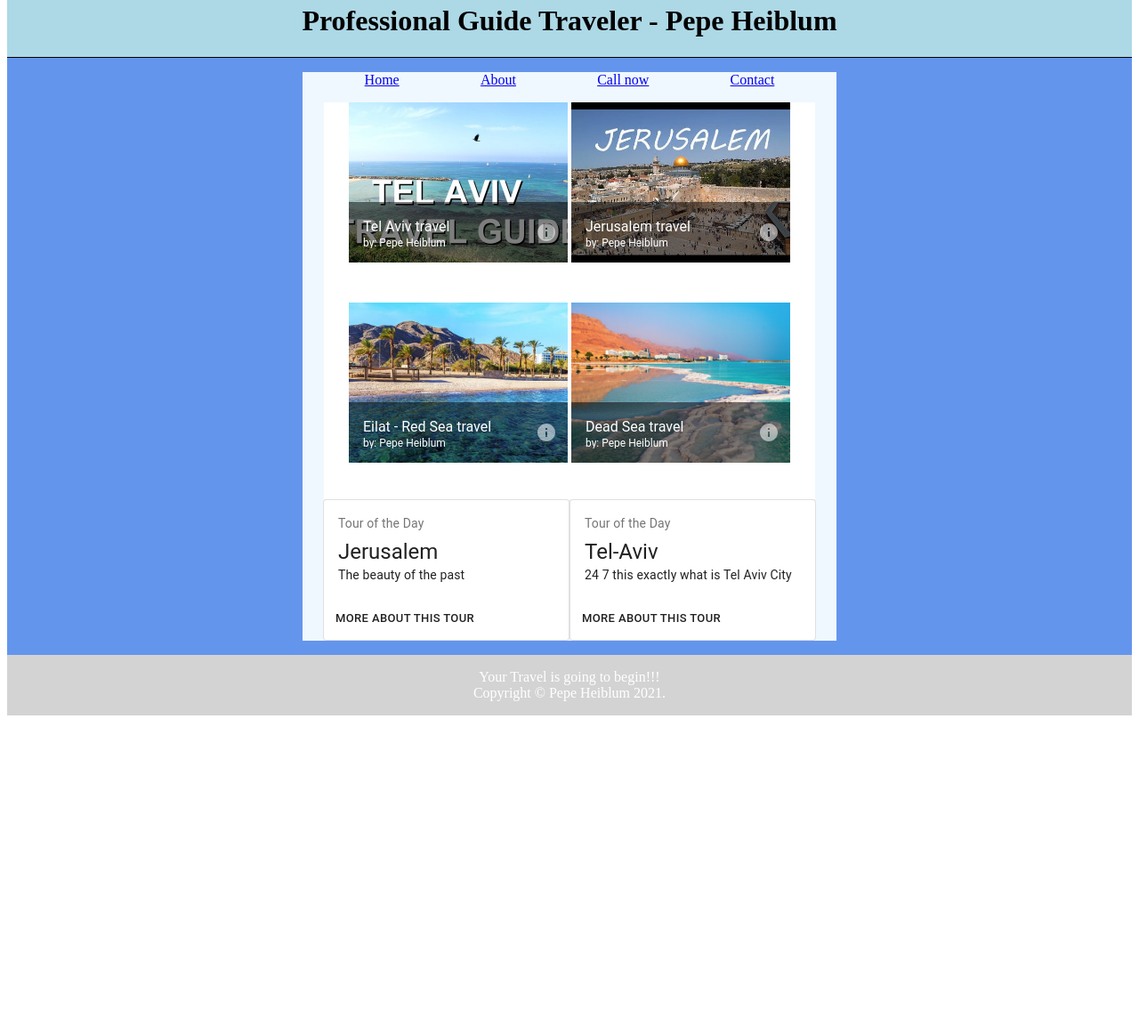
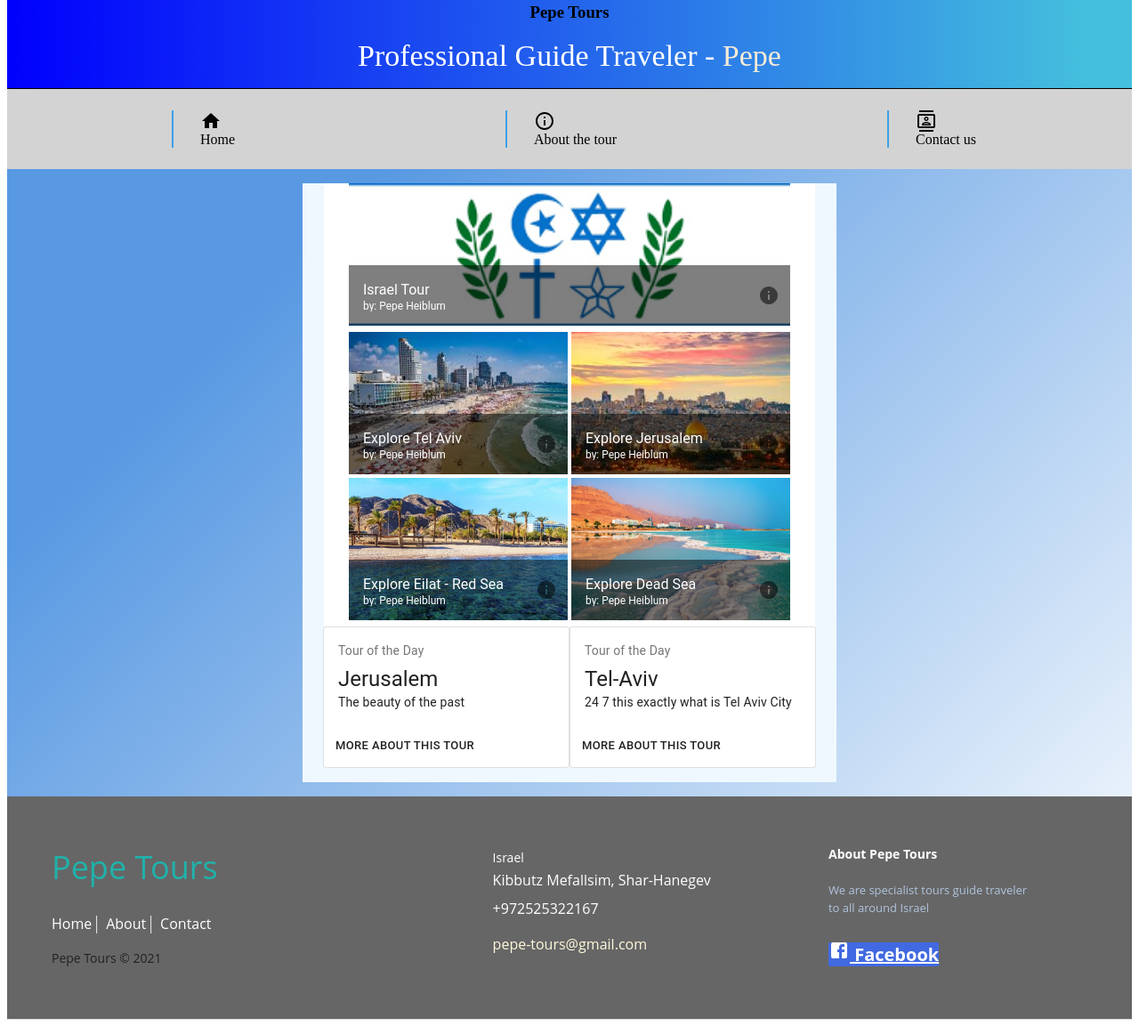
Before and after one commit to Srul123/guide-traveler, a Gatsby site: page / in a window 1280 px wide. Shown: the part 24-1177 px from the top of the page at 89% size. Before the commit the page ends 836 px from the top, so only its background shows below. Built offline with nearby package versions, Linux system fonts and the light colour scheme; Gatsby itself is replaced by a stand-in of ours.

Commit message:
finish home page

```diff
--- /dev/null
+++ b/src/components/Layout.js
@@ -0,0 +1,21 @@
+import React from "react"
+import Container from "@material-ui/core/Container"
+import Header from "./header/Header"
+import NavBar from "./nav-bar/navBar"
+import Footer from "./footer/Footer"
+
+function Layout ({children}) {
+    return (
+      <div className={"main-cover"}>
+        <Header />
+        <NavBar />
+        <Container maxWidth="sm" style={{background: "aliceblue", paddingBottom:"2vh"}}>
+          {/* content for each page */}
+            {children}
+        </Container>
+        <Footer />
+      </div>
+    )
+}
+
+export default Layout
--- a/src/components/NavBarLinks/NavBarLinks.js
+++ /dev/null
@@ -1,18 +0,0 @@
-import React from "react"
-import { Link } from "gatsby"
-import "./NavBarLinks.scss";
-
-function NavBarLinks() {
-  return (
-    <nav>
-      <div className={"links"}>
-        <Link to={"/"}> Home </Link>
-        <Link to={"/about"}>About</Link>
-        <a href="tel:+972547152947">Call now</a>
-        <Link to={"/contact"}> Contact </Link>
-      </div>
-    </nav>
-  )
-}
-
-export default NavBarLinks
--- a/src/components/NavBarLinks/NavBarLinks.scss
+++ /dev/null
@@ -1,8 +0,0 @@
-nav {
-  margin-top: 2vh;
-  margin-bottom: 2vh;
-  .links {
-    display: flex;
-    justify-content: space-around;
-  }
-}
--- a/src/components/footer/Footer.js
+++ b/src/components/footer/Footer.js
@@ -1,14 +1,61 @@
 import React from "react"
 import "./Footer.scss";
+import { Link } from "gatsby"
+import FacebookIcon from '@material-ui/icons/Facebook';
 
 function Footer() {
     return (
       <div className={"footer"}>
-        <p>
-          Your Travel is going to begin!!!
-          <br/>
-          Copyright © Pepe Heiblum 2021.
-        </p>
+        <footer className="footer-distributed">
+
+          <div className="footer-left">
+
+            <h3><span>Pepe Tours</span></h3>
+
+            <p className="footer-links">
+              <Link to="/" className="link-1">Home</Link>
+
+              <Link to="/about">About</Link>
+
+              <Link to="/contact">Contact</Link>
+            </p>
+
+            <p className="footer-company-name">Pepe Tours © 2021</p>
+          </div>
+
+          <div className="footer-center">
+
+            <div>
+              <i className="fa fa-map-marker"></i>
+              <p><span>Israel</span> Kibbutz Mefallsim, Shar-Hanegev</p>
+            </div>
+
+            <div>
+              <i className="fa fa-phone"></i>
+              <p>+972525322167</p>
+            </div>
+
+            <div>
+              <i className="fa fa-envelope"></i>
+              <p><Link to="mailto:support@company.com">pepe-tours@gmail.com</Link></p>
+            </div>
+
+          </div>
+
+          <div className="footer-right">
+
+            <p className="footer-company-about">
+              <span>About Pepe Tours</span>
+              We are specialist tours guide traveler to all around Israel
+            </p>
+
+            <div className="footer-icons">
+             <Link to="#"><FacebookIcon /> Facebook</Link>
+            </div>
+
+          </div>
+
+        </footer>
       </div>
     )
 }
--- a/src/components/footer/Footer.scss
+++ b/src/components/footer/Footer.scss
@@ -8,4 +8,206 @@
   width: 100%;
   color: white;
   text-align: center;
+  @import url(https://fonts.googleapis.com/css?family=Open+Sans:400,500,300,700);
+
+  * {
+    font-family: Open Sans;
+  }
+
+  footer {
+    display: flex;
+  }
+  section {
+    width: 100%;
+    display: inline-block;
+    background: #333;
+    height: 50vh;
+    text-align: center;
+    font-size: 22px;
+    font-weight: 700;
+    text-decoration: underline;
+  }
+
+  .footer-distributed{
+    background: #666;
+    box-shadow: 0 1px 1px 0 rgba(0, 0, 0, 0.12);
+    box-sizing: border-box;
+    width: 100%;
+    text-align: left;
+    font: bold 16px sans-serif;
+    padding: 55px 50px;
+  }
+
+  .footer-distributed .footer-left,
+  .footer-distributed .footer-center,
+  .footer-distributed .footer-right{
+    display: inline-block;
+    vertical-align: top;
+  }
+
+  /* Footer left */
+
+  .footer-distributed .footer-left{
+    width: 40%;
+  }
+
+  /* The company logo */
+
+  .footer-distributed h3{
+    color:  #ffffff;
+    font: normal 36px 'Open Sans', cursive;
+    margin: 0;
+  }
+
+  .footer-distributed h3 span{
+    color:  lightseagreen;
+  }
+
+  /* Footer links */
+
+  .footer-distributed .footer-links{
+    color:  #ffffff;
+    margin: 20px 0 12px;
+    padding: 0;
+  }
+
+  .footer-distributed .footer-links a{
+    display:inline-block;
+    line-height: 1.8;
+    font-weight:400;
+    text-decoration: none;
+    color:  inherit;
+  }
+
+  .footer-distributed .footer-company-name{
+    color:  #222;
+    font-size: 14px;
+    font-weight: normal;
+    margin: 0;
+  }
+
+  /* Footer Center */
+
+  .footer-distributed .footer-center{
+    width: 35%;
+  }
+
+  .footer-distributed .footer-center i{
+    background-color:  #33383b;
+    color: #ffffff;
+    font-size: 25px;
+    width: 38px;
+    height: 38px;
+    border-radius: 50%;
+    text-align: center;
+    line-height: 42px;
+    margin: 10px 15px;
+    vertical-align: middle;
+  }
+
+  .footer-distributed .footer-center i.fa-envelope{
+    font-size: 17px;
+    line-height: 38px;
+  }
+
+  .footer-distributed .footer-center p{
+    display: inline-block;
+    color: #ffffff;
+    font-weight:400;
+    vertical-align: middle;
+    margin:0;
+  }
+
+  .footer-distributed .footer-center p span{
+    display:block;
+    font-weight: normal;
+    font-size:14px;
+    line-height:2;
+  }
+
+  .footer-distributed .footer-center p a{
+    color:  cornsilk;
+    text-decoration: none;
+  }
+
+  .footer-distributed .footer-links a:before {
+    content: "|";
+    font-weight:300;
+    font-size: 20px;
+    left: 0;
+    color: #fff;
+    display: inline-block;
+    padding-right: 5px;
+  }
+
+  .footer-distributed .footer-links .link-1:before {
+    content: none;
+  }
+
+  /* Footer Right */
+
+  .footer-distributed .footer-right{
+    width: 20%;
+  }
+
+  .footer-distributed .footer-company-about{
+    line-height: 20px;
+    color:  lightsteelblue;
+    font-size: 13px;
+    font-weight: normal;
+    margin: 0;
+  }
+
+  .footer-distributed .footer-company-about span{
+    display: block;
+    color:  #ffffff;
+    font-size: 14px;
+    font-weight: bold;
+    margin-bottom: 20px;
+  }
+
+  .footer-distributed .footer-icons{
+    margin-top: 25px;
+  }
+
+  .footer-distributed .footer-icons a{
+    //display: inline-block;
+    width: 35px;
+    height: 35px;
+    cursor: pointer;
+    background-color:  royalblue;
+    border-radius: 2px;
+
+    font-size: 20px;
+    color: #ffffff;
+    text-align: center;
+    line-height: 35px;
+
+    margin-right: 3px;
+    margin-bottom: 5px;
+  }
+
+  /* If you don't want the footer to be responsive, remove these media queries */
+
+  @media (max-width: 880px) {
+
+    .footer-distributed{
+      font: bold 14px sans-serif;
+    }
+
+    .footer-distributed .footer-left,
+    .footer-distributed .footer-center,
+    .footer-distributed .footer-right{
+      display: block;
+      width: 100%;
+      margin-bottom: 40px;
+      text-align: center;
+    }
+
+    .footer-distributed .footer-center i{
+      margin-left: 0;
+    }
+
+  }
+
 }
--- a/src/components/header/Header.js
+++ b/src/components/header/Header.js
@@ -1,12 +1,13 @@
-import React from "react";
-import "./Header.scss";
+import React from "react"
+import "./Header.scss"
 
-function  Header() {
-    return (
-      <div className={"header"}>
-          <h1>Professional Guide Traveler - Pepe Heiblum</h1>
-      </div>
-    )
+function Header() {
+  return (
+    <div className={"header"}>
+      <h3>Pepe Tours</h3>
+      <h1>Professional Guide Traveler - <span style={{ color: "antiquewhite" }}> Pepe</span></h1>
+    </div>
+  )
 }
 
 export default Header
--- a/src/components/header/Header.scss
+++ b/src/components/header/Header.scss
@@ -1,6 +1,13 @@
 .header {
   display: flex;
+  flex-direction: column;
+  align-items: center;
   justify-content: center;
   border-bottom: 1px solid;
-  background: lightblue;
+  background: rgb(2,0,36);
+  background: linear-gradient(
+                  90deg
+          , #020024 0%, #0000fd 0%, #44bfdd 96%);
+  h1 { color: white;
+    font-family: 'arvo', arvo; font-size: 34px; font-weight: 300; line-height: 40px; margin: 0 0 16px; }
 }
--- /dev/null
+++ b/src/components/images/BasicImageList.js
@@ -0,0 +1,95 @@
+import React from 'react';
+import { makeStyles } from '@material-ui/core/styles';
+import ImageList from '@material-ui/core/ImageList';
+import ImageListItem from '@material-ui/core/ImageListItem';
+import image_israel_flag from "../../../static/israel_flag.png"
+import image_tel_aviv from "../../../static/tel_aviv_city.jpg"
+import image_jerusalem from "../../../static/jerusalem_city.jpg"
+import image_eilat from "../../../static/eilat.jpg"
+import image_dead_sea from "../../../static/dead_sea.jpg"
+import IconButton from "@material-ui/core/IconButton"
+import InfoIcon from "@material-ui/icons/Info"
+import ImageListItemBar from "@material-ui/core/ImageListItemBar"
+
+const useStyles = makeStyles((theme) => ({
+  root: {
+    display: 'flex',
+    flexWrap: 'wrap',
+    justifyContent: 'space-around',
+    overflow: 'hidden',
+    backgroundColor: theme.palette.background.paper,
+  },
+  imageList: {
+    width: 500,
+    height: 450,
+  },
+}));
+
+
+export default function BasicImageList() {
+  const classes = useStyles();
+  const itemDataTitle = [
+    {
+      img: image_israel_flag,
+      title: "Israel Tour",
+      author: "Pepe Heiblum",
+    },
+    ];
+  const itemData = [
+    {
+      img: image_tel_aviv,
+      title: "Explore Tel Aviv",
+      author: "Pepe Heiblum",
+    },
+    {
+      img: image_jerusalem,
+      title: "Explore Jerusalem",
+      author: "Pepe Heiblum",
+    }, {
+      img: image_eilat,
+      title: "Explore Eilat - Red Sea",
+      author: "Pepe Heiblum",
+    }, {
+      img: image_dead_sea,
+      title: "Explore Dead Sea",
+      author: "Pepe Heiblum",
+    },
+  ];
+
+
+
+  return (
+    <div className={classes.root}>
+      <ImageList rowHeight={160} className={classes.imageList} cols={4} style={{height:"unset",marginBottom: "5px"}}>
+          <ImageListItem key={itemDataTitle[0].img} cols={4}>
+            <img src={itemDataTitle[0].img} alt={itemDataTitle[0].title} />
+            <ImageListItemBar
+              title={itemDataTitle[0].title}
+              subtitle={<span>by: {itemDataTitle[0].author}</span>}
+              actionIcon={
+                <IconButton aria-label={`info about ${itemDataTitle[0].title}`} className={classes.icon}>
+                  <InfoIcon />
+                </IconButton>
+              }
+            />
+          </ImageListItem>
+      </ImageList>
+      <ImageList rowHeight={160} className={classes.imageList} cols={4} style={{height:"unset",marginBottom: "5px"}}>
+        {itemData.map((item) => (
+          <ImageListItem key={item.img} cols={2}>
+            <img src={item.img} alt={item.title} />
+            <ImageListItemBar
+              title={item.title}
+              subtitle={<span>by: {item.author}</span>}
+              actionIcon={
+                <IconButton aria-label={`info about ${item.title}`} className={classes.icon}>
+                  <InfoIcon />
+                </IconButton>
+              }
+            />
+          </ImageListItem>
+        ))}
+      </ImageList>
+    </div>
+  );
+}
--- a/src/components/images/TitlebarImageList.js
+++ /dev/null
@@ -1,78 +0,0 @@
-import React from "react"
-import { makeStyles } from "@material-ui/core/styles"
-import ImageList from "@material-ui/core/ImageList"
-import ImageListItem from "@material-ui/core/ImageListItem"
-import ImageListItemBar from "@material-ui/core/ImageListItemBar"
-import IconButton from "@material-ui/core/IconButton"
-import InfoIcon from "@material-ui/icons/Info"
-import image_tel_aviv from "../../../static/tel_aviv.jpg";
-import image_jerusalem from "../../../static/jerusalem.jpg";
-import image_eilat from "../../../static/eilat.jpg";
-import image_dead_sea from "../../../static/dead_sea.jpg";
-
-
-const useStyles = makeStyles((theme) => ({
-  root: {
-    display: "flex",
-    flexWrap: "wrap",
-    justifyContent: "space-around",
-    overflow: "hidden",
-    backgroundColor: theme.palette.background.paper
-  },
-  imageList: {
-    width: 500,
-    height: 450
-  },
-  icon: {
-    color: "rgba(255, 255, 255, 0.54)"
-  }
-}))
-
-
-export default function TitlebarImageList() {
-  const classes = useStyles()
-  const itemData = [
-    {
-      img: image_tel_aviv,
-      title: "Tel Aviv travel",
-      author: "Pepe Heiblum"
-    },
-    {
-      img: image_jerusalem,
-      title: "Jerusalem travel",
-      author: "Pepe Heiblum"
-    }, {
-      img: image_eilat,
-      title: "Eilat - Red Sea travel",
-      author: "Pepe Heiblum"
-    }, {
-      img: image_dead_sea,
-      title: "Dead Sea travel",
-      author: "Pepe Heiblum"
-    },
-  ]
-
-  return (
-    <div className={classes.root}>
-      <ImageList rowHeight={180} className={classes.imageList}>
-        {/*<ImageListItem key="Subheader" cols={2} style={{ height: "auto" }}>*/}
-        {/*  <ListSubheader component="div">December</ListSubheader>*/}
-        {/*</ImageListItem>*/}
-        {itemData.map((item) => (
-          <ImageListItem key={item.img}>
-            <img src={item.img} alt={item.title} />
-            <ImageListItemBar
-              title={item.title}
-              subtitle={<span>by: {item.author}</span>}
-              actionIcon={
-                <IconButton aria-label={`info about ${item.title}`} className={classes.icon}>
-                  <InfoIcon />
-                </IconButton>
-              }
-            />
-          </ImageListItem>
-        ))}
-      </ImageList>
-    </div>
-  )
-}
--- /dev/null
+++ b/src/components/nav-bar/navBar.js
@@ -0,0 +1,22 @@
+import React from "react"
+import "./navBar.scss";
+import { Link } from "gatsby"
+import HomeIcon from '@material-ui/icons/Home';
+import InfoOutlinedIcon from '@material-ui/icons/InfoOutlined';
+import ContactsOutlinedIcon from '@material-ui/icons/ContactsOutlined';
+
+function NavBar(){
+    return (
+      <div className={"nav-cover"}>
+        <nav role="navigation" className="primary-navigation">
+          <ul>
+            <li> <Link to={"/"}> <HomeIcon /> Home </Link></li>
+            <li><Link to={"/about"}><InfoOutlinedIcon /> About the tour</Link></li>
+            <li><Link to={"/contact"}> <ContactsOutlinedIcon />Contact us</Link></li>
+          </ul>
+        </nav>
+      </div>
+    )
+}
+
+export default NavBar
--- /dev/null
+++ b/src/components/nav-bar/navBar.scss
@@ -0,0 +1,92 @@
+.nav-cover {
+  background: lightgray;
+  margin-bottom: 2vh;
+  nav {
+    padding: 1vh !important;
+    &.primary-navigation {
+      margin: 0 auto;
+      display: block;
+      padding: 120px 0 0 0;
+      text-align: center;
+      font-size: 16px;
+      ul {
+        display: flex;
+      }
+      ul li {
+        list-style: none;
+        margin: 0 auto;
+        border-left: 2px solid #3ca0e7;
+        display: inline-block;
+        padding: 0 30px;
+        position: relative;
+        text-decoration: none;
+        text-align: center;
+        font-family: arvo;
+      }
+
+      li a {
+        color: black;
+        display: flex;
+        flex-direction: column;
+      }
+
+      li a:hover {
+        color: #3ca0e7;
+      }
+
+      li:hover {
+        cursor: pointer;
+      }
+
+      ul li ul {
+        visibility: hidden;
+        opacity: 0;
+        position: absolute;
+        padding-left: 0;
+        left: 0;
+        display: none;
+        background: white;
+      }
+
+      ul li:hover > ul,
+      ul li ul:hover {
+        visibility: visible;
+        opacity: 1;
+        display: block;
+        min-width: 250px;
+        text-align: left;
+        padding-top: 20px;
+        box-shadow: 0px 3px 5px -1px #ccc;
+      }
+
+      ul li ul li {
+        clear: both;
+        width: 100%;
+        text-align: left;
+        margin-bottom: 20px;
+        border-style: none;
+      }
+
+      ul li ul li a:hover {
+        padding-left: 10px;
+        border-left: 2px solid #3ca0e7;
+        transition: all 0.3s ease;
+      }
+    }
+  }
+
+  a {
+
+    text-decoration: none;
+
+    &:hover {
+      color: #3CA0E7;
+    }
+
+  }
+
+  ul li ul li a { transition: all 0.5s ease; }
+
+
+
+}
--- a/src/pages/index.js
+++ b/src/pages/index.js
@@ -1,26 +1,17 @@
 import React from "react"
-import Header from "../components/header/Header"
-import NavBarLinks from "../components/NavBarLinks/NavBarLinks"
-import TitlebarImageList from "../components/images/TitlebarImageList"
+import "../styles/global.scss"
+import BasicImageList from "../components/images/BasicImageList"
 import CardsCover from "../components/cards/CardsCover"
-import Footer from "../components/footer/Footer"
-import Container from "@material-ui/core/Container"
-import "../styles/global.scss";
+import Layout from "../components/Layout"
 
 export default function Home() {
 
   return (
-    <React.Fragment>
-      <Header />
-      <div className={"main-cover"}>
-        <Container className={"main-cover2"} maxWidth="sm" style={{background: "aliceblue"}}>
-          <NavBarLinks />
-          <TitlebarImageList />
-          <CardsCover />
-        </Container>
-      </div>
-
-      <Footer />
-    </React.Fragment>
+    <Layout>
+      <React.Fragment>
+        <BasicImageList />
+        <CardsCover />
+      </React.Fragment>
+    </Layout>
   )
 }
--- a/src/styles/global.scss
+++ b/src/styles/global.scss
@@ -1,5 +1,6 @@
 
 
 #gatsby-focus-wrapper {
-  background: cornflowerblue;
+  background-color: #ffffff;
+  background-image: linear-gradient(315deg, #ffffff 0%, #5899e2 74%);
 }
```
Also changed, not shown: src/pages/about.js (added, +17 -0 lines), src/pages/contact.js (added, +14 -0 lines), static/israel_flag.png (added), static/jerusalem.jpg (deleted), static/jerusalem_city.jpg (added), static/tel_aviv.jpg (deleted), static/tel_aviv_city.jpg (added).
